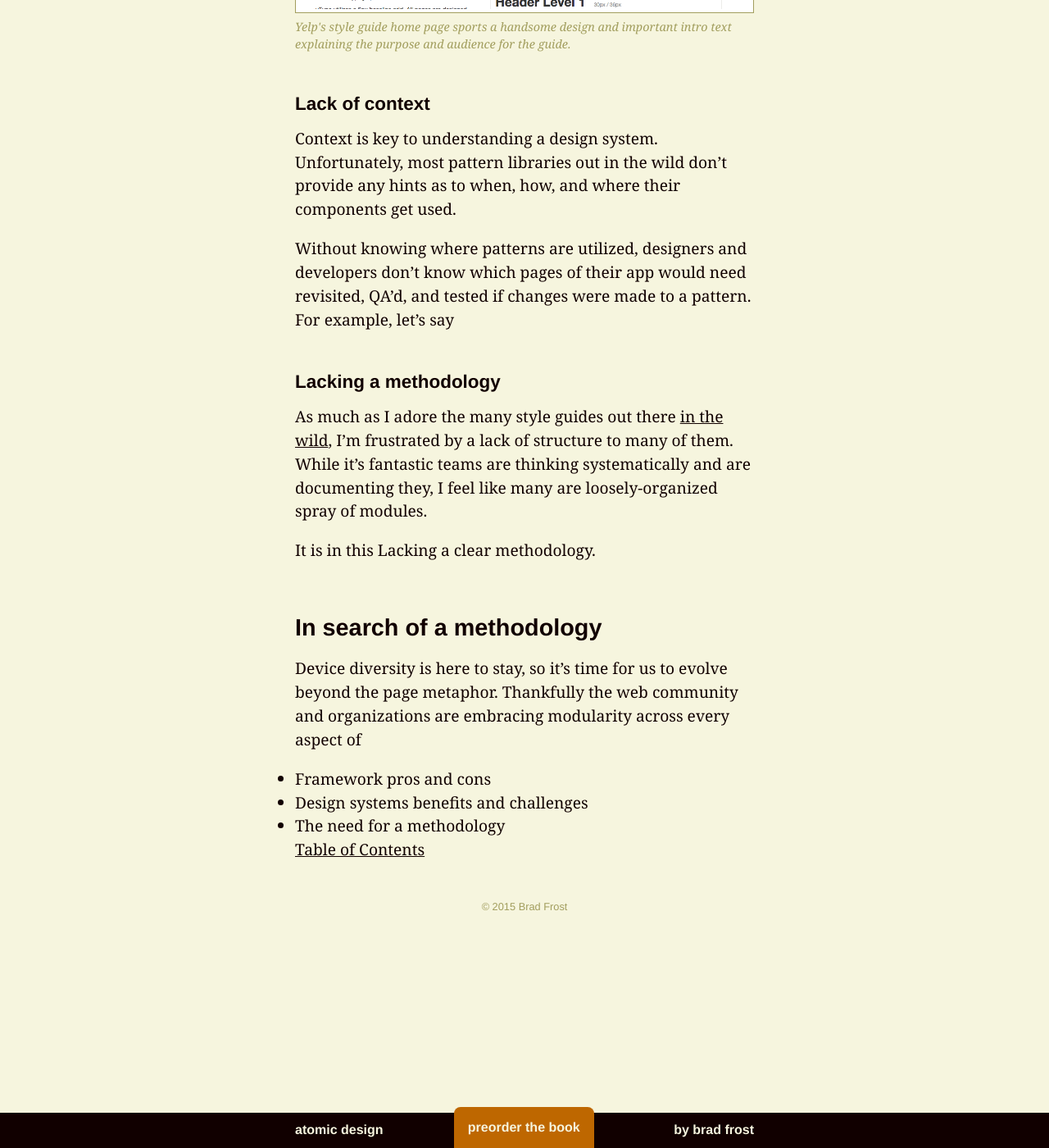
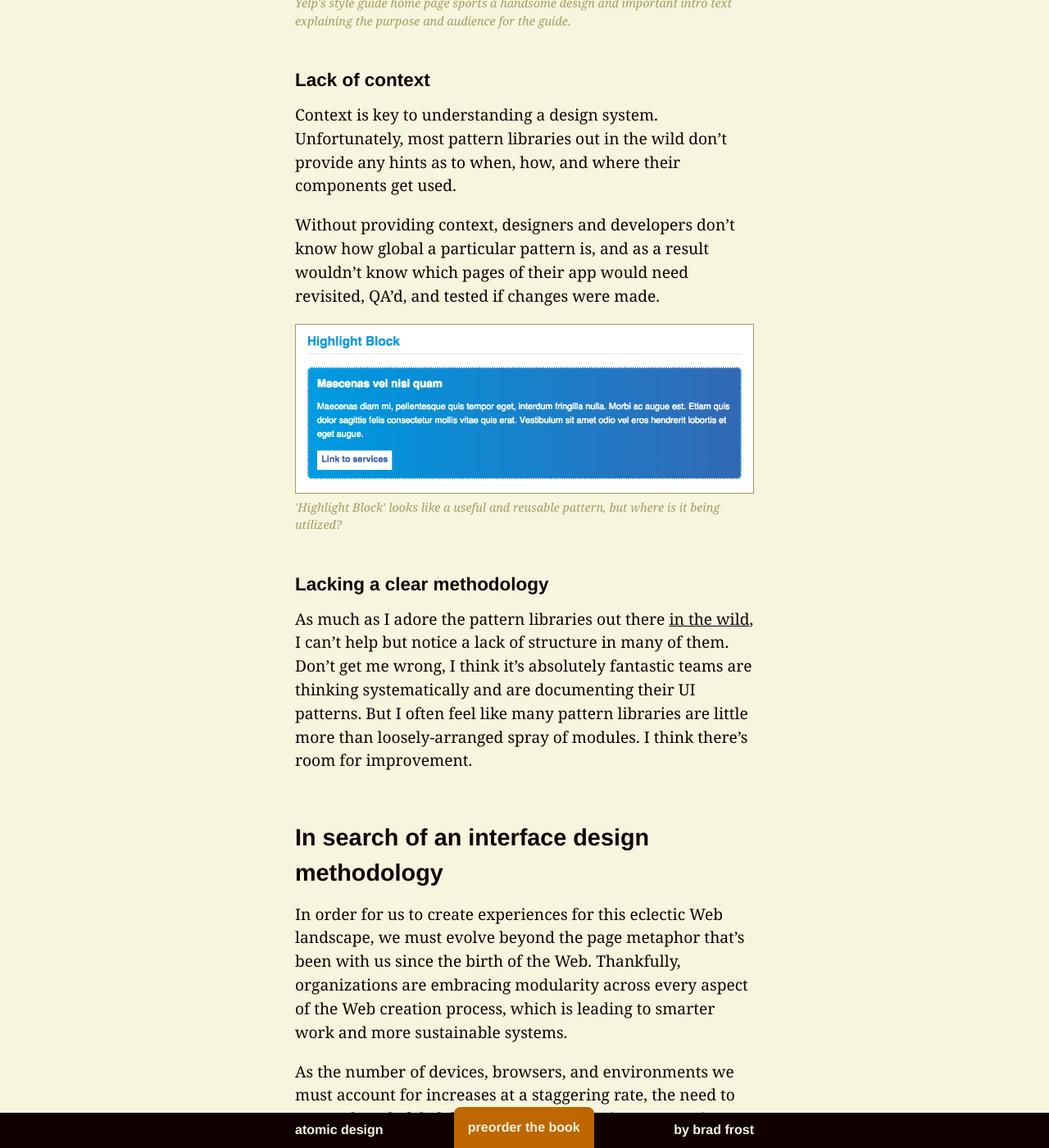
Before and after one commit to bradfrost/atomic-design, a Jekyll site: the page built from chapter-1.md, in a window 1280 px wide and 1400 px high, scrolled down 32493 px. Shown: the whole window at 82% size. Built offline with Jekyll 4.4.1, drawn with Linux system fonts in a browser that asks for light colours; some of the changed text lies outside the part shown.

Commit message:
Chapter 1 draft
Chapter conclusion

```diff
--- a/chapter-1.md
+++ b/chapter-1.md
@@ -12,7 +12,7 @@ Awful things. I’m so glad these book things with their razor-sharp pages aren
 Oh wait.
 
 ## Our paginated past
-The _page_ has been with us for a long time now. A few millennia, actually. The first books were thick slabs of clay created about 2,000 years ago, which quickly replaced scrolls as the preferred way to consume the written word. *(note: footnote referring back to The Shallows)*. And while reading technology has come a long way – from parchment to paperback to pixels – the concept of the page holds strong to this day.
+The _page_ has been with us for a long time now. A few millennia, actually. The first books were thick slabs of clay created about 2,000 years ago, which quickly replaced scrolls as the preferred way to consume the written word. And while reading technology has come a long way – from parchment to paperback to pixels – the concept of the page holds strong to this day.
 
 The page metaphor has been baked into the lexicon of the Web since the very beginning. Tim Berners-Lee invented the World Wide Web so that he, his colleagues at CERN, and other academics could easily share and link together their world of *documents*. This document-based, academic genesis of the Web is why the concept of the *page* is so deeply ingrained in the vocabulary of the internet.
 
@@ -50,7 +50,7 @@ The page metaphor served its purpose helping users familiarize themselves with t
 Thankfully, the Web community is hard at work establishing principles and practices to help us effectively talk about and create for the Web. And there’s one concept the keeps popping up in every conversation about how to create successful Web experiences: **modularity**.
 
 The concept of modularity predates the Web by a long shot. The Industrial Revolution brought about interchangeable parts
-and Henry Ford’s assembly line, which forever transformed the automobile-manufacturing process. Early cars and components were individually crafted, which led to many safety and maintainability nightmares. Ford broke the automobile down into its component parts, and modularized the assembly process. The results spoke for themselves: more uniform, reliable, safer cars rolled out of the factory, and in record time to boot.
+and Henry Ford’s assembly line, which forever transformed the automobile-manufacturing process. Early cars and components were individually crafted, which led to many safety and maintainability nightmares. Ford broke the automobile down into its component parts and modularized the assembly process. The results spoke for themselves: more uniform, more reliable, safer cars rolled out of the factory, and in record time to boot.
 
 As the machine age transitioned into the computer age, the computer science field began practicing object-oriented programming and establishing important modular concepts like *separation of concerns* and the *single responsibility principle*. It is from this world that the World Wide Web was born, so it’s no surprise that [modular design](http://www.w3.org/DesignIssues/Principles.html#Modular) quickly became a design principle for the architecture of the Web.
 
@@ -335,23 +335,23 @@ Style guide maintenance is a hugely important topic and deserves to be covered i
 Without thinking of broader audiences, style guides may come across as too vague or too technical, which can intimidate other disciplines and lead them to believe these resources aren't for them.
 
 ### Style guide structure
-In order for style guides to be useful resources for everyone in an organization, they should clearly convey what they are and why they matter. Style guides should be attractive, inviting, visible, clear, and easy to use. As mentioned above, they should be aware that a whole host of audiences will be viewing the style guide, and therefore aim to make the style guide welcoming  and useful for as many people as possible.
+In order for style guides to be useful resources for everyone in an organization, they should clearly convey what they are and why they matter. Style guides should be attractive, inviting, visible, clear, and easy to use. As mentioned above, they should be aware that a whole host of audiences will be viewing the guide, so should therefore aim to make it welcoming and useful for as many people as possible.
 
 {% include figure.html src="../images/content/styleguide-yelp.png" caption="Yelp's style guide home page sports a handsome design and important intro text explaining the purpose and audience for the guide." %}
 
 ### Lack of context
 Context is key to understanding a design system. Unfortunately, most pattern libraries out in the wild don't provide any hints as to when, how, and where their components get used.
 
-Without knowing where patterns are utilized, designers and developers don't know which pages of their app would need revisited, QA'd, and tested if changes were made to a pattern. For example, let's say
+Without providing context, designers and developers don't know how global a particular pattern is, and as a result wouldn't know which pages of their app would need revisited, QA'd, and tested if changes were made.
 
-### Lacking a methodology
-As much as I adore the many style guides out there [in the wild](http://styleguides.io/examples.html), I'm frustrated by a lack of structure to many of them. While it's fantastic teams are thinking systematically and are documenting they, I feel like many are loosely-organized spray of modules.
+{% include figure.html src="../images/content/pattern-highlight-block.png" caption="'Highlight Block' looks like a useful and reusable pattern, but where is it being utilized?" %}
 
-It is in this  Lacking a clear methodology.
+### Lacking a clear methodology
+As much as I adore the pattern libraries out there [in the wild](http://styleguides.io/examples.html), I can't help but notice a lack of structure in many of them. Don't get me wrong, I think it's absolutely fantastic teams are thinking systematically and are documenting their UI patterns. But I often feel like many pattern libraries are little more than loosely-arranged spray of modules. I think there's room for improvement.
 
-## In search of a methodology
-Device diversity is here to stay, so it's time for us to evolve beyond the page metaphor. Thankfully the web community and organizations are embracing modularity across every aspect of
+## In search of an interface design methodology
+In order for us to create experiences for this eclectic Web landscape, we must evolve beyond the page metaphor that's been with us since the birth of the Web. Thankfully, organizations are embracing modularity across every aspect of the Web creation process, which is leading to smarter work and more sustainable systems.
 
-- Framework pros and cons
-- Design systems benefits and challenges
-- The need for a methodology
+As the number of devices, browsers, and environments we must account for increases at a staggering rate, the need to create thoughtful, deliberate interface design systems is becoming more apparent than ever.
+
+Enter atomic design.
```
Also changed, not shown: images/content/pattern-highlight-block.png (added), 3 other files.
